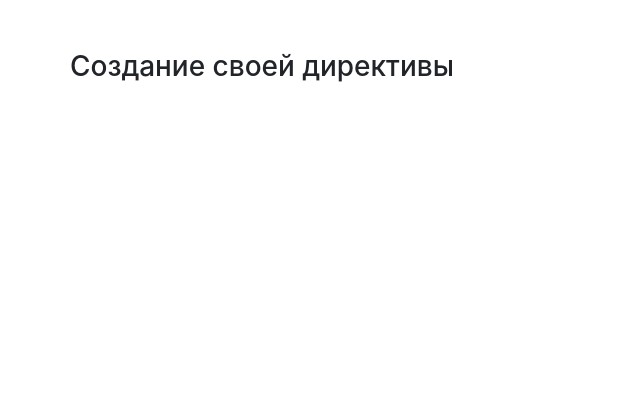
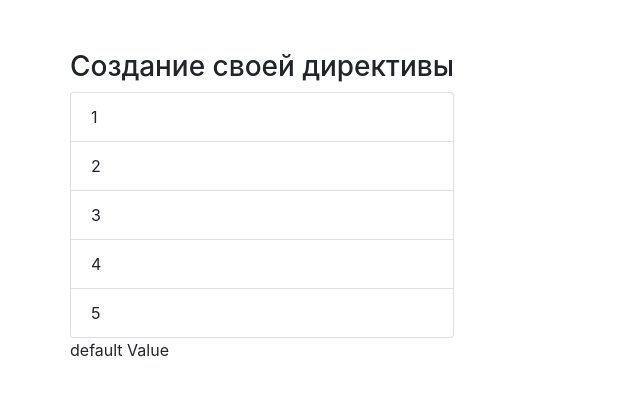
Before and after one commit to AlexandrMers/angularLearn, an Angular app: page / in a window 1280 px wide. Shown: the top 396 px of the page, without its empty margins (0-640 px from the left). Built offline with nearby package versions, Linux system fonts and the light colour scheme.

Commit message:
Разобрал директиву ngSwitch

```diff
--- a/src/app/app.component.html
+++ b/src/app/app.component.html
@@ -3,11 +3,23 @@
     <div class="row">
       <div class="col-xs-8 col-xs-offset-2">
         <h3
-            appBackground
-            [hoverColor]="'orange'"
-            [defaultColor]="'yellow'">
+          appBackground
+          [hoverColor]="'orange'"
+          [defaultColor]="'yellow'">
           {{headerText}}
         </h3>
+
+        <ul class="list-group">
+          <li *ngFor="let item of items" (click)="onClick(item)" class="list-group-item">{{item}}</li>
+        </ul>
+
+        <div [ngSwitch]="current" class="alert-dismissible">
+          <p *ngSwitchCase="1">1</p>
+          <p *ngSwitchCase="2">2</p>
+          <p *ngSwitchCase="3">3</p>
+          <p *ngSwitchCase="4">4</p>
+          <p *ngSwitchDefault>default Value</p>
+        </div>
       </div>
     </div>
   </div>
--- a/src/app/app.component.ts
+++ b/src/app/app.component.ts
@@ -7,4 +7,11 @@
 })
 export class AppComponent {
   public headerText: string = "Создание своей директивы";
+  public current: number = null;
+
+  public items = [1, 2, 3, 4, 5];
+
+  public onClick(val) {
+    this.current = val;
+  }
 }
```
